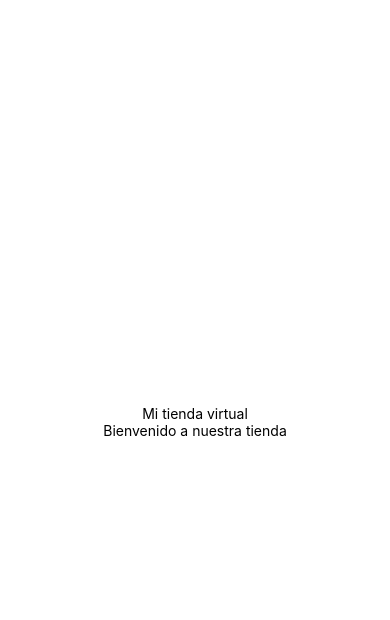
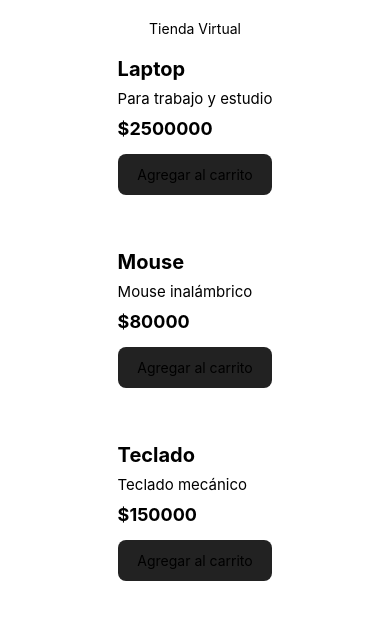
Before and after one commit to Ivan-Ruiz00/tiendaAppMovil, a React Native app: screen / in a window 390 px wide. Shown: the top 620 px of the page. Built offline with nearby package versions, Linux system fonts and the light colour scheme.

Commit message:
Se agrega la conexión con Producto al App.js

```diff
--- a/App.js
+++ b/App.js
@@ -1,11 +1,39 @@
-import { View, Text, StyleSheet } from 'react-native';
+import { View, Text, StyleSheet, ScrollView } from 'react-native';
+import Producto from './components/Producto';
 export default function App() {
+  const productos = [
+    {
+      id: 1, nombre: 'Laptop'
+      ,
+      precio: 2500000, descripcion: 'Para trabajo y estudio'
+    },
+    {
+      id: 2, nombre: 'Mouse'
+      ,
+      precio: 80000, descripcion: 'Mouse inalámbrico'
+    },
+    {
+      id: 3, nombre: 'Teclado'
+      ,
+      precio: 150000, descripcion: 'Teclado mecánico'
+    },
+  ];
+  function agregarAlCarrito(producto) {
+    console.log('Producto agregado:'
+      , producto.nombre);
+  }
   return (
     <View style={styles.container}>
-      <Text style={styles.titulo}>Mi tienda virtual</Text>
-      <Text style={styles.subtitulo}>
-        Bienvenido a nuestra tienda
-      </Text>
+      <Text style={styles.titulo}>Tienda Virtual</Text>
+      <ScrollView>
+        {productos.map((producto) => (
+          <Producto
+            key={producto.id}
+            producto={producto}
+            onAgregar={agregarAlCarrito}
+          />
+        ))}
+      </ScrollView>
     </View>
   );
 }
```
